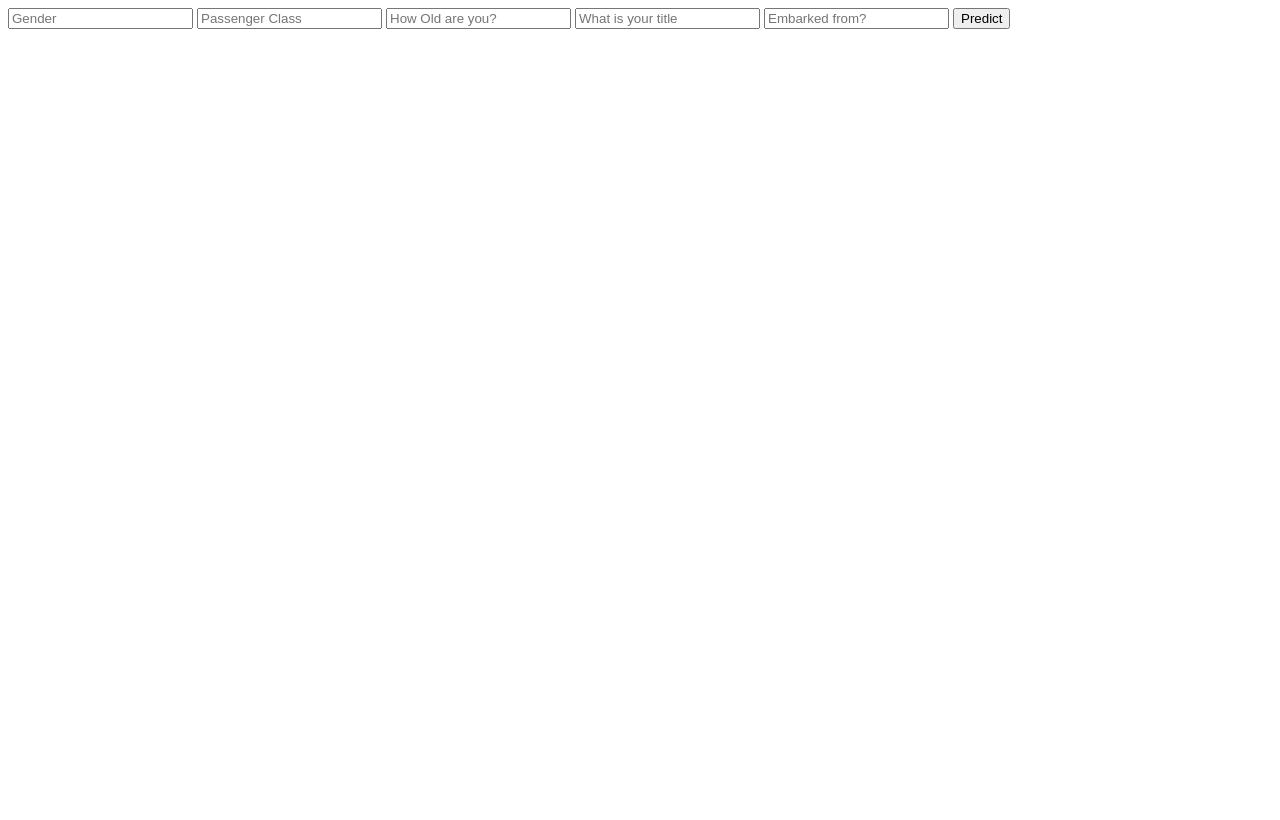
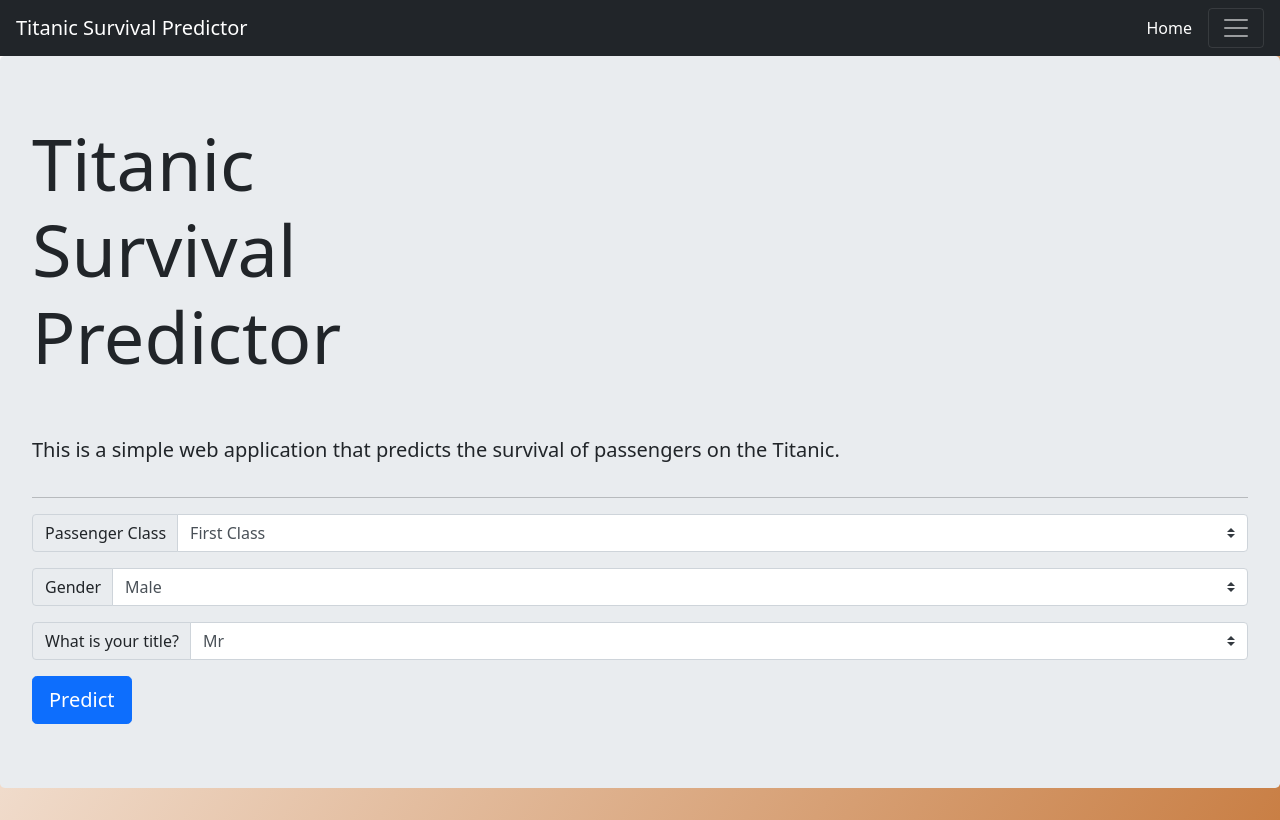
Before and after one commit to fadh1l/Titanic-survivor-predictor, a Flask app: page / in a window 1280 px wide. Before the commit the page ends 29 px from the top, so only its background shows below. Run offline with Flask 2, Linux system fonts and the light colour scheme; parts of the project's set-up code (start-up, migrations or seed data) failed here and were passed over; some libraries are stand-ins or nearby versions.

Commit message:
Fixing up the ui

```diff
--- /dev/null
+++ b/templates/base.html
@@ -0,0 +1,83 @@
+<!DOCTYPE html>
+<html lang="en">
+<head>
+    <meta charset="UTF-8">
+    <meta name=”viewport” content=”width=device-width, initial-scale=1.0">
+    <link rel="stylesheet" href="https://maxcdn.bootstrapcdn.com/bootstrap/4.0.0/css/bootstrap.min.css"
+          integrity="sha384-Gn5384xqQ1aoWXA+058RXPxPg6fy4IWvTNh0E263XmFcJlSAwiGgFAW/dAiS6JXm" crossorigin="anonymous">
+    <link type="text/css" rel="stylesheet" href="{{url_for('static', filename='css/main.css')}}">
+    <link href="https://cdn.jsdelivr.net/npm/bootstrap@5.0.0-beta3/dist/css/bootstrap.min.css" rel="stylesheet"
+          integrity="sha384-eOJMYsd53ii+scO/bJGFsiCZc+5NDVN2yr8+0RDqr0Ql0h+rP48ckxlpbzKgwra6" crossorigin="anonymous">
+    <style>
+          body {
+    background-image: -webkit-linear-gradient(top left, white 0%, #c97f45 100%);
+    background-image: -moz-linear-gradient(top left, white 0%, #db6161 100%);
+    background-image: -o-linear-gradient(top left, white 0%, #db6161 100%);
+    background-image: linear-gradient(top left, white 0%, #db6161 100%);
+  }
+    </style>
+
+    {% block head %}
+    {% endblock %}
+</head>
+<body>
+<header>
+    <nav class="navbar navbar-dark bg-dark ">
+        <a class="navbar-brand text" href="/">Titanic Survival Predictor</a>
+        <div class="mr-auto"></div>
+        <a class="nav-link text-white" href="/" >Home <span class="sr-only">(current)</span></a>
+
+        <button class="navbar-toggler" type="button" data-toggle="collapse" data-target="#navbarsExample01"
+                aria-controls="navbarsExample01" aria-expanded="false" aria-label="Toggle navigation">
+            <span class="navbar-toggler-icon"></span>
+        </button>
+
+        <div class="collapse navbar-collapse" id="navbarsExample01">
+            <ul class="navbar-nav mr-auto">
+                <li class="nav-item active">
+                    <a class="nav-link " href="/">Home <span class="sr-only">(current)</span></a>
+                </li>
+
+                <li class="nav-item">
+                    <a class="nav-link " href="/about">About</a>
+                </li>
+                <li class="nav-item dropdown">
+                    <a class="nav-link dropdown-toggle" href="http://example.com" id="dropdown01" data-toggle="dropdown"
+                       aria-haspopup="true" aria-expanded="false">Contact Us</a>
+                    <div class="dropdown-menu" aria-labelledby="dropdown01">
+                        <a class="dropdown-item" href="#">Instagram</a>
+                        <a class="dropdown-item" href="#">YT</a>
+                        <a class="dropdown-item" href="#">FB</a>
+                    </div>
+                </li>
+            </ul>
+            <form class="form-inline my-2 my-md-0">
+                <input class="form-control" type="text" placeholder="Search" aria-label="Search">
+            </form>
+        </div>
+    </nav>
+</header>
+    {% block body %} {% endblock %}
+
+<script src="https://cdn.jsdelivr.net/npm/bootstrap@5.0.0-beta3/dist/js/bootstrap.bundle.min.js"
+        integrity="sha384-JEW9xMcG8R+pH31jmWH6WWP0WintQrMb4s7ZOdauHnUtxwoG2vI5DkLtS3qm9Ekf"
+        crossorigin="anonymous"></script>
+<script src="https://code.jquery.com/jquery-3.2.1.slim.min.js"
+        integrity="sha384-KJ3o2DKtIkvYIK3UENzmM7KCkRr/rE9/Qpg6aAZGJwFDMVNA/GpGFF93hXpG5KkN"
+        crossorigin="anonymous"></script>
+<script src="https://cdnjs.cloudflare.com/ajax/libs/popper.js/1.12.9/umd/popper.min.js"
+        integrity="sha384-ApNbgh9B+Y1QKtv3Rn7W3mgPxhU9K/ScQsAP7hUibX39j7fakFPskvXusvfa0b4Q"
+        crossorigin="anonymous"></script>
+<script src="https://maxcdn.bootstrapcdn.com/bootstrap/4.0.0/js/bootstrap.min.js"
+        integrity="sha384-JZR6Spejh4U02d8jOt6vLEHfe/JQGiRRSQQxSfFWpi1MquVdAyjUar5+76PVCmYl"
+        crossorigin="anonymous"></script>
+<script src="https://cdn.jsdelivr.net/npm/@popperjs/core@2.9.1/dist/umd/popper.min.js"
+        integrity="sha384-SR1sx49pcuLnqZUnnPwx6FCym0wLsk5JZuNx2bPPENzswTNFaQU1RDvt3wT4gWFG"
+        crossorigin="anonymous"></script>
+<script src="https://cdn.jsdelivr.net/npm/bootstrap@5.0.0-beta3/dist/js/bootstrap.min.js"
+        integrity="sha384-j0CNLUeiqtyaRmlzUHCPZ+Gy5fQu0dQ6eZ/xAww941Ai1SxSY+0EQqNXNE6DZiVc"
+        crossorigin="anonymous"></script>
+
+</body>
+
+</html>
--- a/templates/index.html
+++ b/templates/index.html
@@ -1,22 +1,68 @@
-<!DOCTYPE html>
-<html lang="en">
-<head>
-    <meta charset="UTF-8">
-    <meta http-equiv="X-UA-Compatible" content="IE=edge">
-    <meta name="viewport" content="width=device-width, initial-scale=1.0">
-    <title>Home</title>
-</head>
-<body>
-    <form action="{{ url_for('predict')}}" method="post">
-        <input type="text" name="Sex" placeholder="Gender" required="required">
-        <input type="text" name="Pclass" placeholder="Passenger Class" required="required">
-        <input type="text" name="Age" placeholder="How Old are you?" required="required">
-        <input type="text" name="Title" placeholder="What is your title" required="required">
-        <input type="text" name="Embarked" placeholder="Embarked from?" required="required">
-        <button class="btn" type="text">Predict</button>
-    </form>
-    <br>
-    <br>
-    {{prediction_text}}
-</body>
-</html>
+{% extends "base.html" %} {% block head %}
+<title>homepage</title>
+{% endblock %} {% block body %}
+<div class="jumbotron">
+  <div class="row">
+    <div class="col-md-4">
+      <h1 class="display-2">Titanic Survival Predictor</h1>
+    </div>
+  </div>
+  <br /><br />
+  <div class="row">
+    <div class="col-md-12">
+      <p class="lead">
+        This is a simple web application that predicts the survival of
+        passengers on the Titanic.
+      </p>
+    </div>
+  </div>
+  <hr />
+
+  <div class="row">
+    <div class="col-md-12">
+      <form action="{{ url_for('predict')}}" method="post">
+
+<div class="input-group mb-3">
+          <div class="input-group-prepend">
+            <label class="input-group-text" for="inputGroupSelect01"
+              >Passenger Class</label
+            >
+          </div>
+          <select class="custom-select" id="inputGroupSelect01">
+            <option value="1">First Class</option>
+            <option value="2">Second Class</option>
+            <option value="3">Third Class</option>
+          </select>
+        </div>
+        <div class="input-group mb-3">
+          <div class="input-group-prepend">
+            <label class="input-group-text" for="inputGroupSelect01"
+              >Gender</label
+            >
+          </div>
+          <select class="custom-select" id="inputGroupSelect01">
+            <option value="0">Male</option>
+            <option value="1">Female</option>
+          </select>
+        </div>
+<div class="input-group mb-3">
+          <div class="input-group-prepend">
+            <label class="input-group-text" for="inputGroupSelect01"
+              >What is your title? </label
+            >
+          </div>
+          <select class="custom-select" id="inputGroupSelect01">
+            <option value="1">Mr</option>
+            <option value="2">Miss</option>
+            <option value="3">Mrs</option>
+            <option value="4">Master</option>
+            <option value="5">Other</option>
+
+          </select>
+        </div>
+        <button class="btn btn-lg btn-primary" type="text">Predict</button>
+      </form>
+    </div>
+  </div>
+</div>
+{% endblock %}
```
